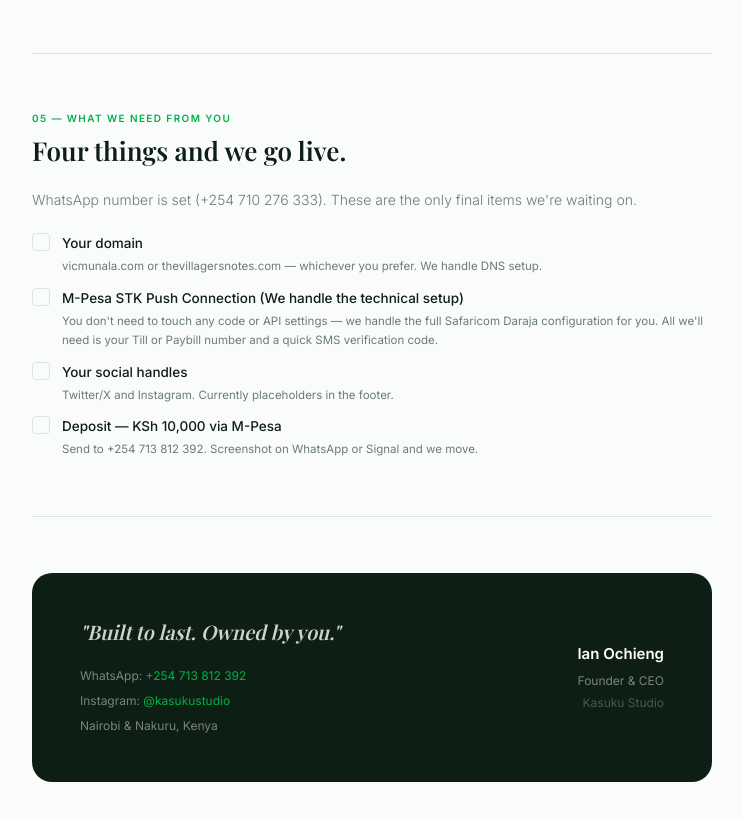
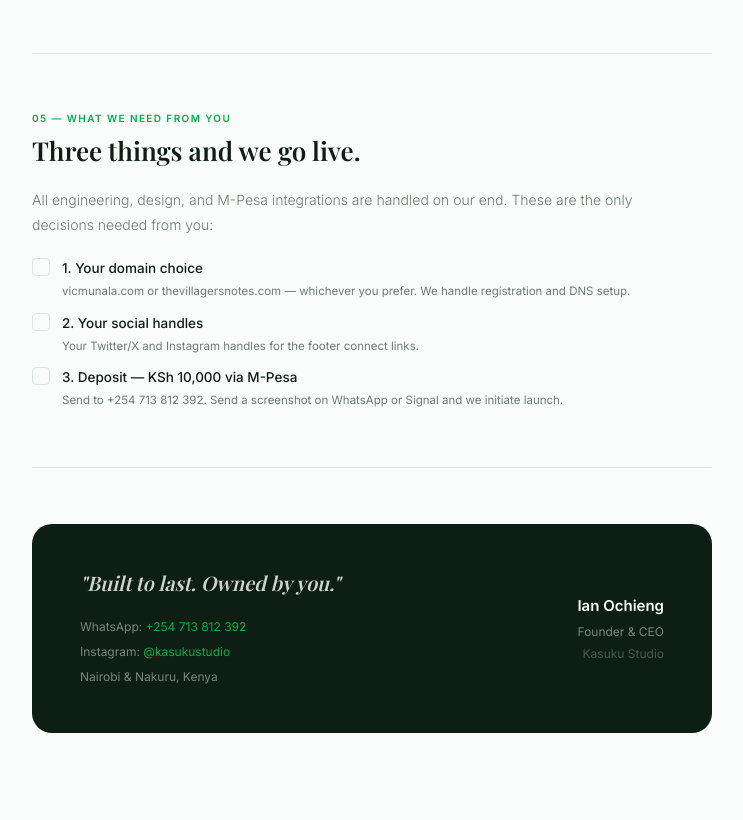
Before and after one commit to IanOchiengAI/the-villagers-notes, a website built with Vite: page kasuku_proposal_vic_munala.html in a window 1280 px wide. Shown: the part 3600-4420 px from the top of the page, without its empty margins (268-1011 px from the left). After the commit the page ends 4389 px from the top, so only its background shows below. Built offline with nearby package versions, Linux system fonts and the light colour scheme; a web font is replaced by a local one.

Commit message:
docs: streamline proposal checklist to 3 client essentials

```diff
--- a/kasuku_proposal_vic_munala.html
+++ b/kasuku_proposal_vic_munala.html
@@ -453,39 +453,30 @@
   <!-- ══ WHAT WE NEED ══ -->
   <div class="section">
     <div class="section__label">05 — What We Need From You</div>
-    <h2 class="section__title">Four things and we go live.</h2>
+    <h2 class="section__title">Three things and we go live.</h2>
     <div class="body-text">
-      <p>WhatsApp number is set (+254 710 276 333). These are the only final items we're waiting on.</p>
+      <p>All engineering, design, and M-Pesa integrations are handled on our end. These are the only decisions needed from you:</p>
     </div>
     <div class="checklist">
       <div class="checklist-item">
         <div class="checklist-item__box"></div>
         <div>
-          <div class="checklist-item__label">Your domain</div>
-          <div class="checklist-item__sub">vicmunala.com or thevillagersnotes.com — whichever you prefer. We handle DNS setup.</div>
+          <div class="checklist-item__label">1. Your domain choice</div>
+          <div class="checklist-item__sub">vicmunala.com or thevillagersnotes.com — whichever you prefer. We handle registration and DNS setup.</div>
         </div>
       </div>
       <div class="checklist-item">
         <div class="checklist-item__box"></div>
         <div>
-          <div class="checklist-item__label">M-Pesa STK Push Connection (We handle the technical setup)</div>
-          <div class="checklist-item__sub">
-            You don't need to touch any code or API settings — we handle the full Safaricom Daraja configuration for you. All we'll need is your Till or Paybill number and a quick SMS verification code.
-          </div>
+          <div class="checklist-item__label">2. Your social handles</div>
+          <div class="checklist-item__sub">Your Twitter/X and Instagram handles for the footer connect links.</div>
         </div>
       </div>
       <div class="checklist-item">
         <div class="checklist-item__box"></div>
         <div>
-          <div class="checklist-item__label">Your social handles</div>
-          <div class="checklist-item__sub">Twitter/X and Instagram. Currently placeholders in the footer.</div>
-        </div>
-      </div>
-      <div class="checklist-item">
-        <div class="checklist-item__box"></div>
-        <div>
-          <div class="checklist-item__label">Deposit — KSh 10,000 via M-Pesa</div>
-          <div class="checklist-item__sub">Send to +254 713 812 392. Screenshot on WhatsApp or Signal and we move.</div>
+          <div class="checklist-item__label">3. Deposit — KSh 10,000 via M-Pesa</div>
+          <div class="checklist-item__sub">Send to +254 713 812 392. Send a screenshot on WhatsApp or Signal and we initiate launch.</div>
         </div>
       </div>
     </div>
```
Also changed, not shown: 1 other file.
